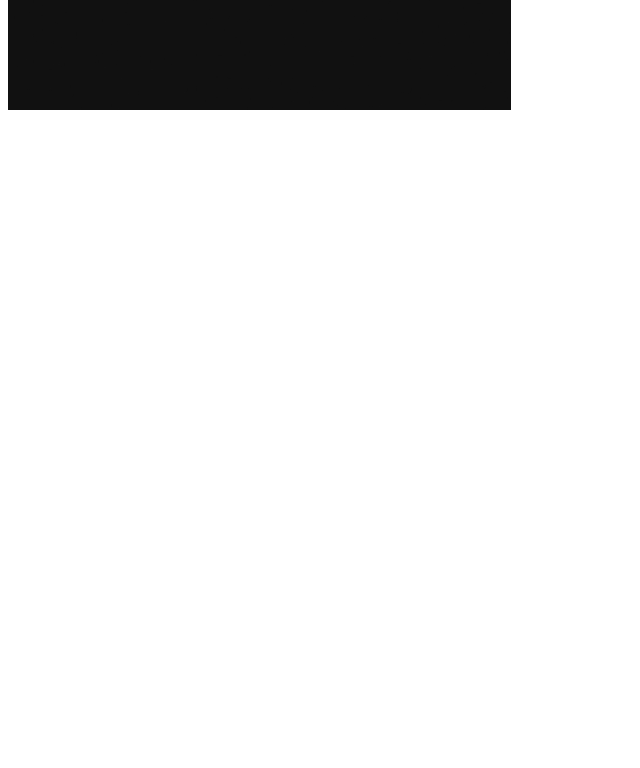
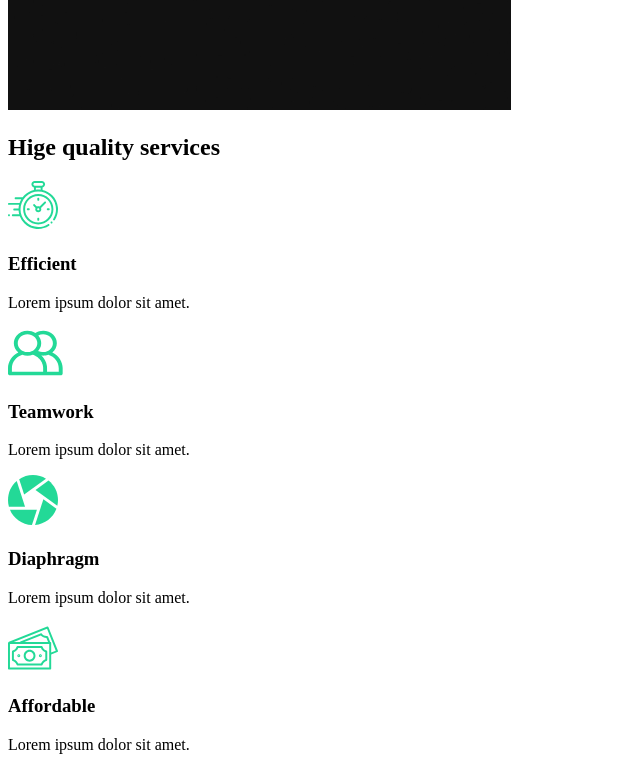
Before and after one commit to odeddugma/capture-website, a React (Create React App) app: page / in a window 1280 px wide. Shown: the part 860-1628 px from the top of the page, without its empty margins (0-640 px from the left). Before the commit the page ends 982 px from the top, so only its background shows below. Built offline with nearby package versions, Linux system fonts and the light colour scheme.

Commit message:
Services section

```diff
--- a/src/components/AboutSection.jsx
+++ b/src/components/AboutSection.jsx
@@ -1,3 +1,4 @@
+// Import Images
 import home1 from "../img/home1.png";
 
 const AboutSection = () => {
--- /dev/null
+++ b/src/components/ServicesSection.jsx
@@ -0,0 +1,54 @@
+// Import Images
+import home2 from "../img/home2.png";
+// Import Icons
+import clock from "../img/clock.svg";
+import diaphragm from "../img/diaphragm.svg";
+import money from "../img/money.svg";
+import teamwork from "../img/teamwork.svg";
+
+const ServicesSection = () => {
+	return (
+		<div className="services">
+			<div className="description">
+				<h2>
+					Hige <span>quality</span> services
+				</h2>
+				<div className="cards">
+					<div className="card">
+						<div className="icon">
+							<img src={clock} alt="clock" />
+							<h3>Efficient</h3>
+						</div>
+						<p>Lorem ipsum dolor sit amet.</p>
+					</div>
+					<div className="card">
+						<div className="icon">
+							<img src={teamwork} alt="teamwork" />
+							<h3>Teamwork</h3>
+						</div>
+						<p>Lorem ipsum dolor sit amet.</p>
+					</div>
+					<div className="card">
+						<div className="icon">
+							<img src={diaphragm} alt="diaphragm" />
+							<h3>Diaphragm</h3>
+						</div>
+						<p>Lorem ipsum dolor sit amet.</p>
+					</div>
+					<div className="card">
+						<div className="icon">
+							<img src={money} alt="money" />
+							<h3>Affordable</h3>
+						</div>
+						<p>Lorem ipsum dolor sit amet.</p>
+					</div>
+				</div>
+			</div>
+			<div className="image">
+				<img src={home2} alt="camera" />
+			</div>
+		</div>
+	);
+};
+
+export default ServicesSection;
--- a/src/pages/AboutUs.jsx
+++ b/src/pages/AboutUs.jsx
@@ -1,8 +1,14 @@
 // Import page components
 import AboutSection from "../components/AboutSection";
+import ServicesSection from "../components/ServicesSection";
 
 const AboutUs = () => {
-	return <AboutSection />;
+	return (
+		<div>
+			<AboutSection />
+			<ServicesSection />
+		</div>
+	);
 };
 
 export default AboutUs;
```
